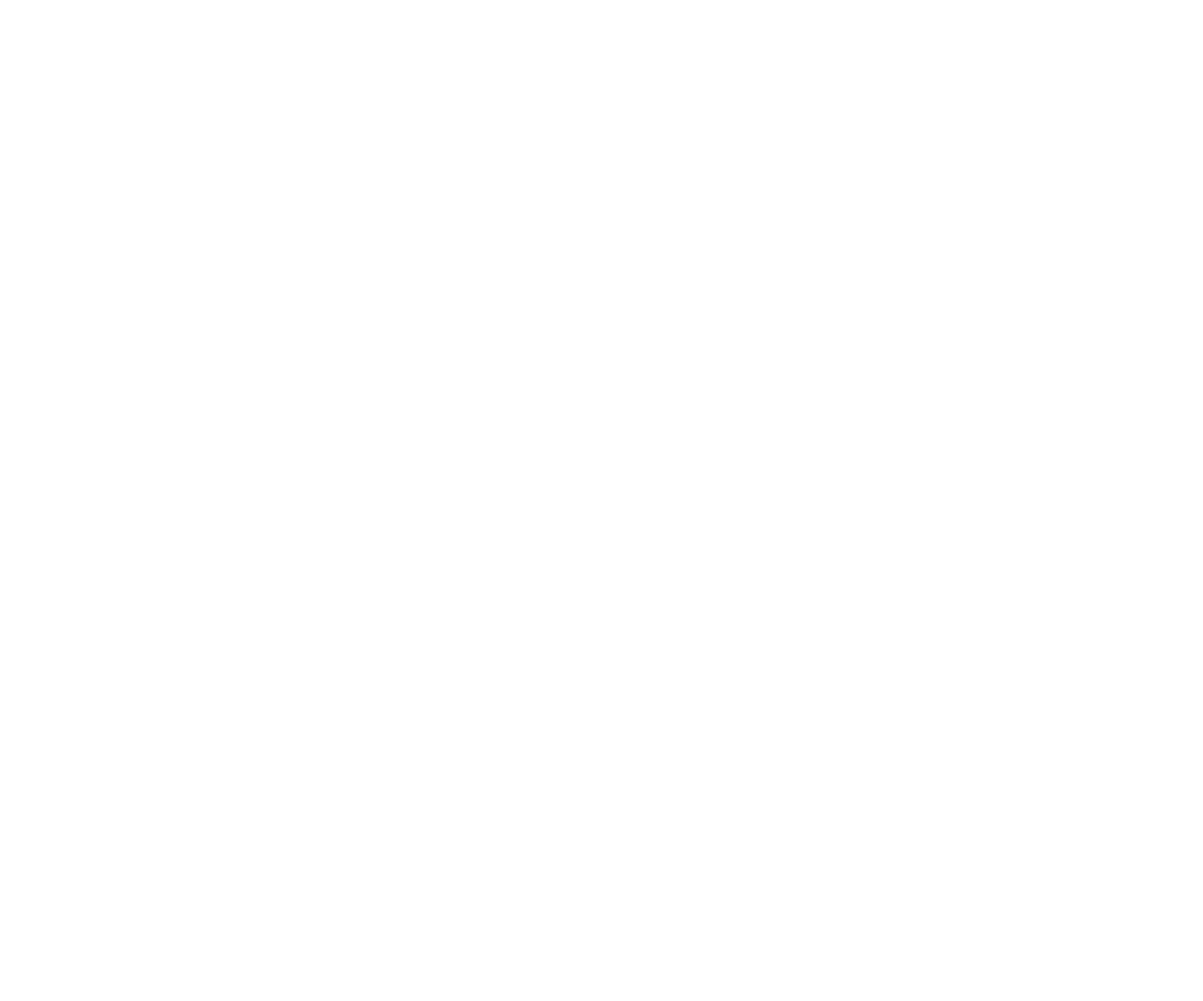
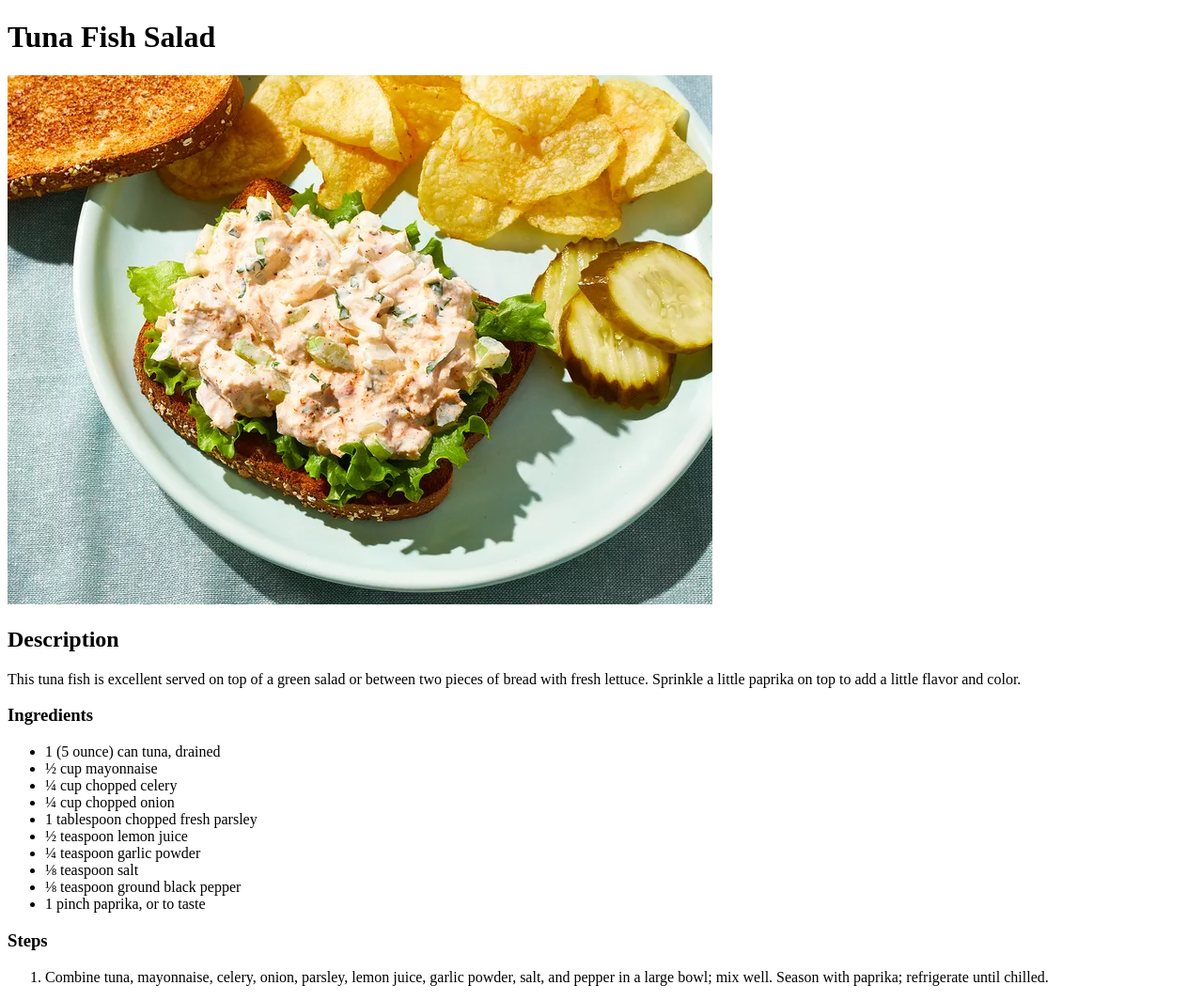
Before and after one commit to q742/odin-recipes, a plain HTML site: page recipes/tunafishsalad.html in a window 1280 px wide. Shown: the whole page at 94% size. Before the commit the page ends 800 px from the top, so only its background shows below. Drawn offline with Linux system fonts and the light colour scheme.

Commit message:
Edited index.html and added contents in thaicoconutsoup.html and tunafishsalad.html

```diff
--- a/recipes/tunafishsalad.html
+++ b/recipes/tunafishsalad.html
@@ -4,9 +4,41 @@
     <meta charset="UTF-8">
     <meta http-equiv="X-UA-Compatible" content="IE=edge">
     <meta name="viewport" content="width=device-width, initial-scale=1.0">
-    <title>Tuna Fish Salad</title>
+    <title>Odin Recipes</title>
 </head>
 <body>
+    <h1>Tuna Fish Salad</h1>
+    <img src="./img/tunafishsalad.jpg" alt="Tuna Fish Salad">
 
+    <h2>Description</h2>
+    <p>This tuna fish is excellent served on top of a green salad or between two pieces of bread with fresh lettuce. Sprinkle a little paprika on top to add a little flavor and color.</p>
+
+    <h3>Ingredients</h3>
+    <ul>
+        <li>1 (5 ounce) can tuna, drained</li>
+
+        <li> ½ cup mayonnaise</li>
+
+        <li>¼ cup chopped celery</li>
+
+        <li>¼ cup chopped onion</li>
+
+        <li>1 tablespoon chopped fresh parsley</li>
+
+        <li>½ teaspoon lemon juice</li>
+
+        <li>¼ teaspoon garlic powder</li>
+
+        <li>⅛ teaspoon salt</li>
+
+        <li>⅛ teaspoon ground black pepper</li>
+
+        <li>1 pinch paprika, or to taste</li>
+    </ul>
+
+    <h3>Steps</h3>
+    <ol>
+        <li>Combine tuna, mayonnaise, celery, onion, parsley, lemon juice, garlic powder, salt, and pepper in a large bowl; mix well. Season with paprika; refrigerate until chilled.</li>
+    </ol>
 </body>
 </html>
```
Also changed, not shown: index.html (+6 -1 lines), recipes/freshsalmoncake.html (+1 -1 lines), recipes/thaicoconutsoup.html (added, +56 -0 lines).
